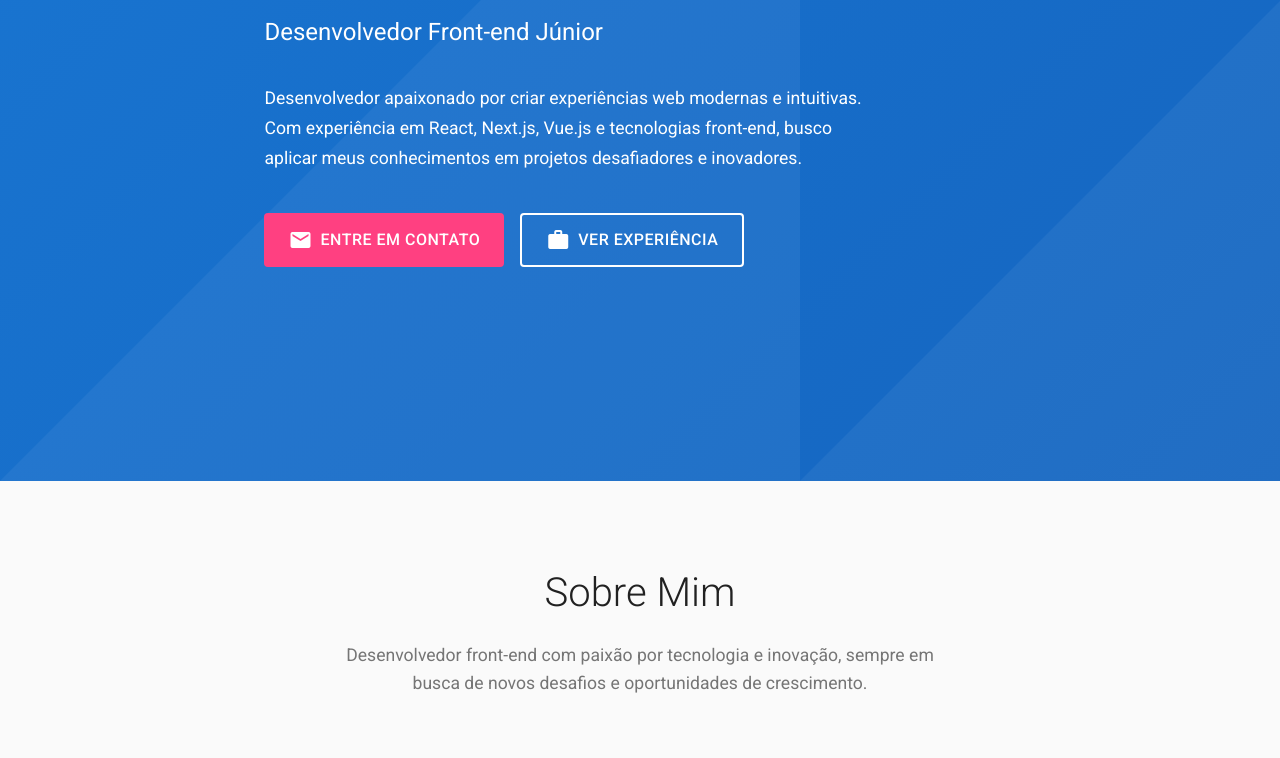
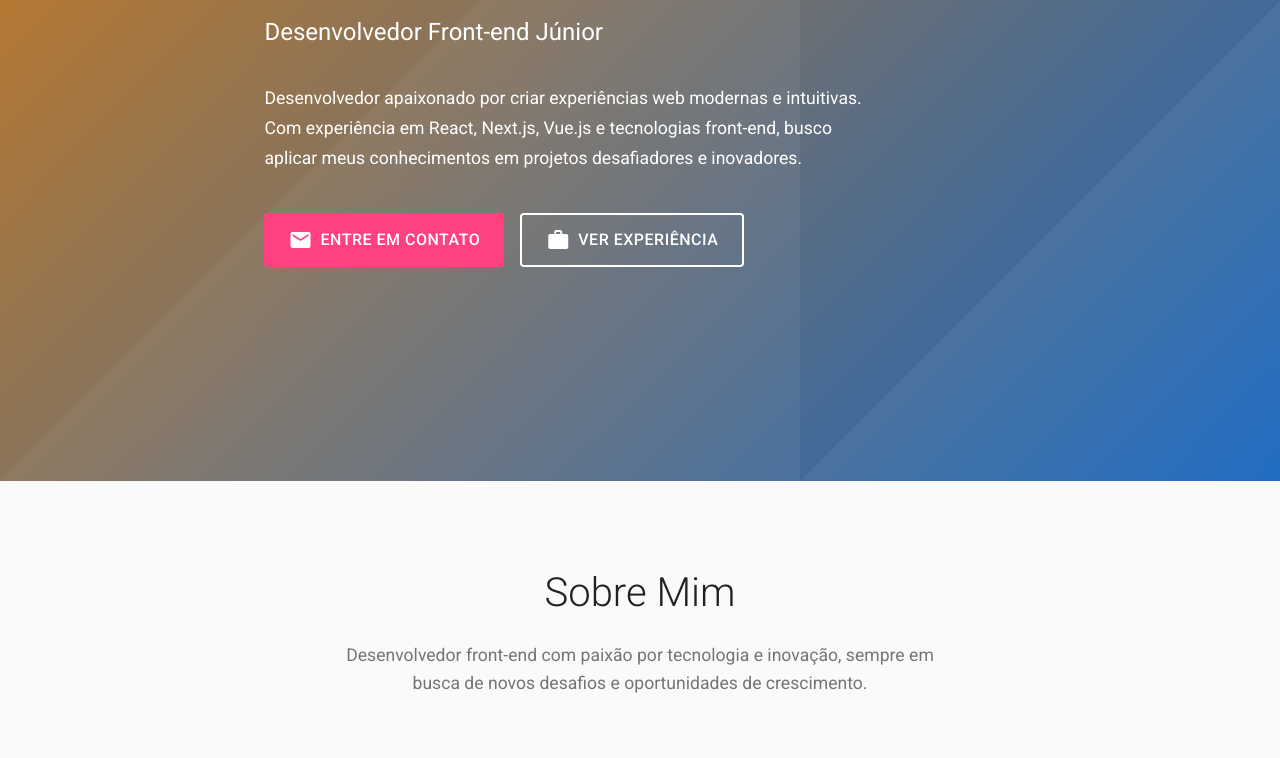
Before and after one commit to brenolobao/portifolio-site-v1, a plain HTML site: page index.html in a window 1280 px wide. Shown: the part 319-1077 px from the top of the page. Drawn offline with Linux system fonts and the light colour scheme.

Commit message:
mudança da cor primaria para laranja

```diff
--- a/index.html
+++ b/index.html
@@ -15,7 +15,7 @@
         }
 
         :root {
-            --primary: #1976d2;
+            --primary: #d27c19;
             --primary-dark: #1565c0;
             --secondary: #ff4081;
             --background: #fafafa;
```
